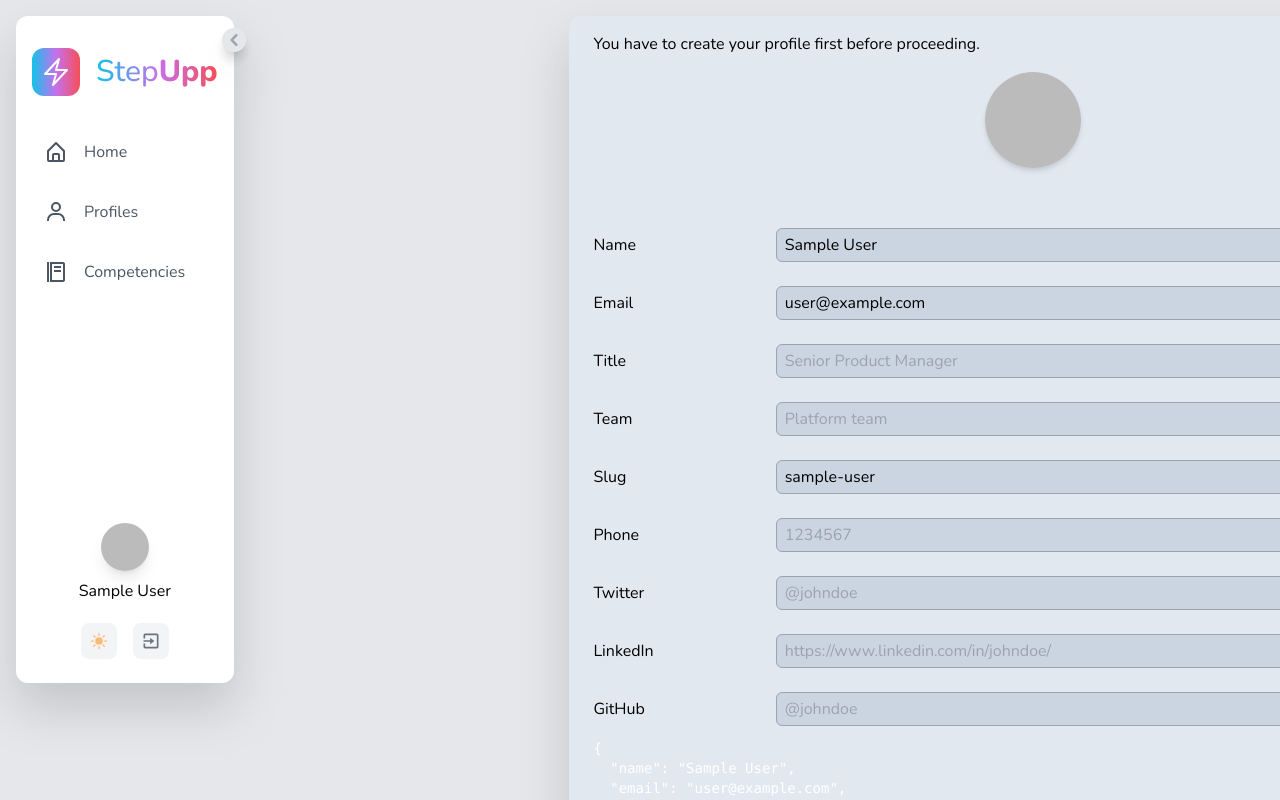
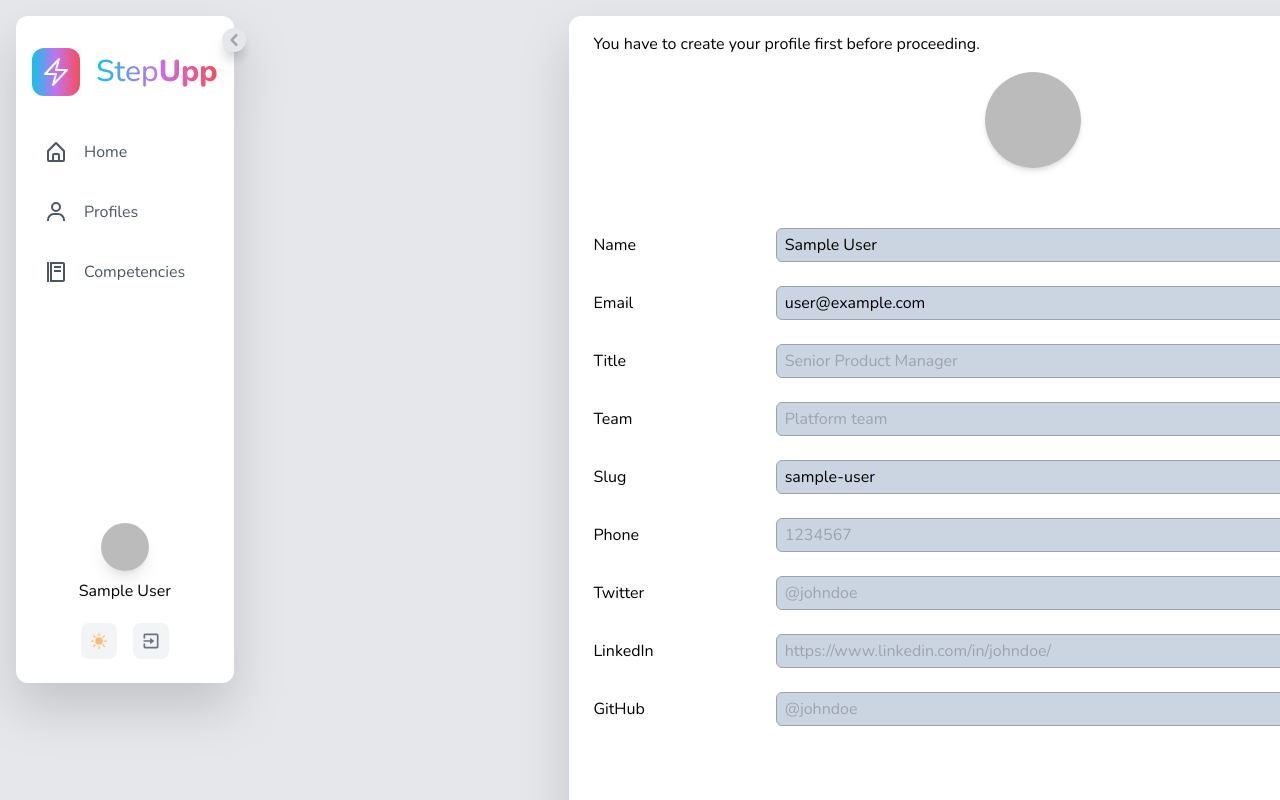
Before and after one commit to ephimoff/step-upp, a Next.js app: page /myprofile in a window 1280 px wide. Shown: the top 800 px of the page. Built offline with nearby package versions, Linux system fonts and the light colour scheme; no server answers; the database is empty; sample sign-in values are in the browser's storage.

Commit message:
Fixing styles for light theme

```diff
--- a/src/components/Card.tsx
+++ b/src/components/Card.tsx
@@ -8,7 +8,7 @@ const Card = ({ children, grid = false }: CardProps) => {
     <section
       className={`${
         grid && 'grid grid-cols-5 gap-4'
-      } mb-10 rounded-xl bg-slate-200 py-4 px-6 drop-shadow-2xl dark:bg-slate-800`}
+      } mb-10 rounded-xl bg-white py-4 px-6 drop-shadow-2xl dark:bg-slate-800`}
     >
       {children}
     </section>
--- a/src/components/Dropdown.tsx
+++ b/src/components/Dropdown.tsx
@@ -17,7 +17,7 @@ type DropdownProps = {
 const Dropdown = ({ options, selected, setSelected }: DropdownProps) => {
   return (
     <Listbox value={selected} onChange={setSelected}>
-      <Listbox.Button className="relative w-full max-w-xs cursor-pointer rounded-lg bg-gray-200 py-2.5 pl-3 pr-10 text-left shadow-md dark:bg-slate-800 sm:text-sm">
+      <Listbox.Button className="relative w-full max-w-xs cursor-pointer rounded-lg bg-white py-2.5 pl-3 pr-10 text-left shadow-md dark:bg-slate-800 sm:text-sm">
         <span className="block truncate">{selected.name}</span>
         <span className="pointer-events-none absolute inset-y-0 right-0 flex items-center pr-2">
           <HiOutlineSelector
@@ -32,7 +32,7 @@ const Dropdown = ({ options, selected, setSelected }: DropdownProps) => {
         leaveFrom="opacity-100"
         leaveTo="opacity-0"
       >
-        <Listbox.Options className="absolute z-10 mt-1 max-h-60 w-full max-w-lg overflow-auto rounded-md bg-gray-200 py-1 text-base shadow-lg ring-1 ring-black ring-opacity-5 focus:outline-none dark:bg-slate-800 sm:text-sm">
+        <Listbox.Options className="absolute z-10 mt-1 max-h-60 w-full max-w-lg overflow-auto rounded-md bg-white py-1 text-base shadow-lg ring-1 ring-black ring-opacity-5 focus:outline-none dark:bg-slate-800 sm:text-sm">
           {options?.map((option) => (
             <Listbox.Option
               key={option.id}
```
